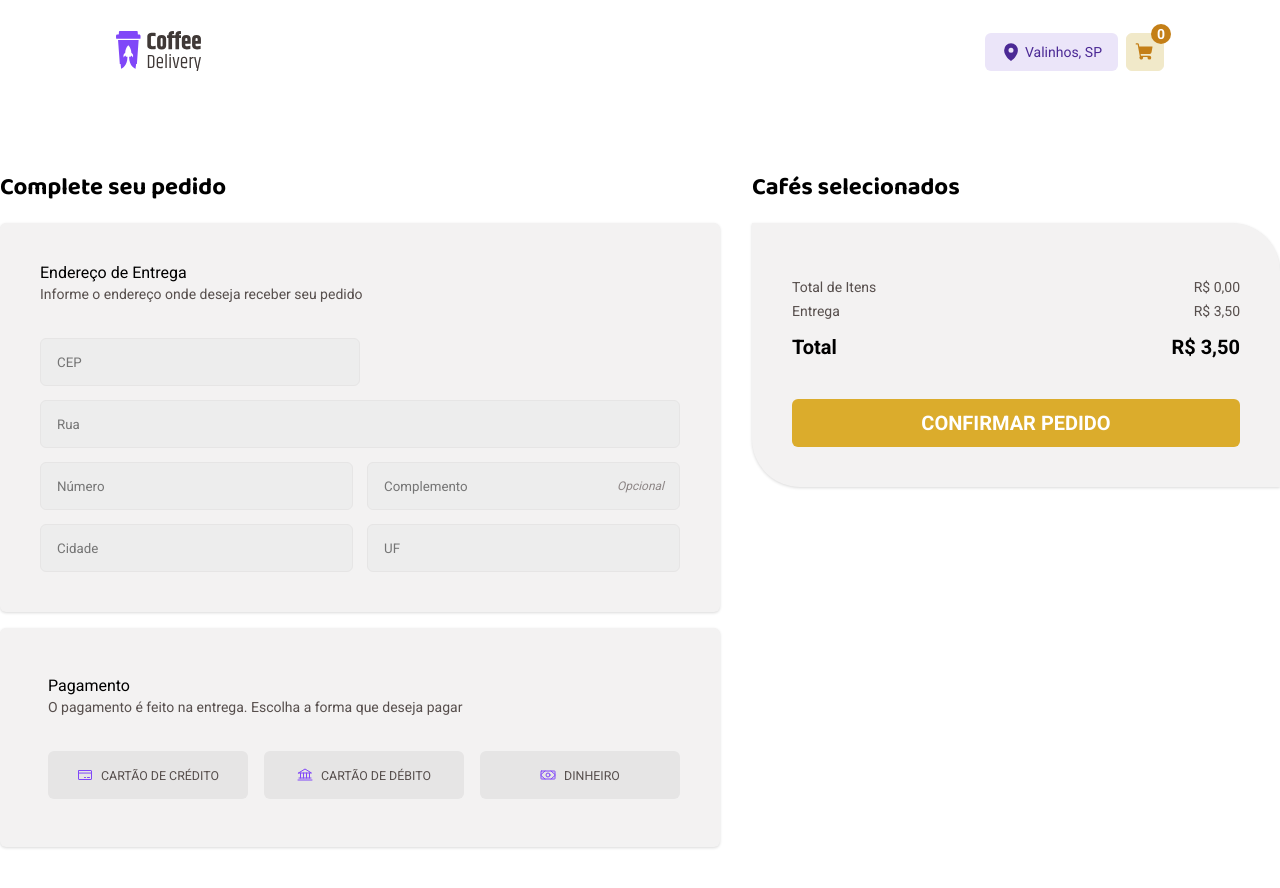
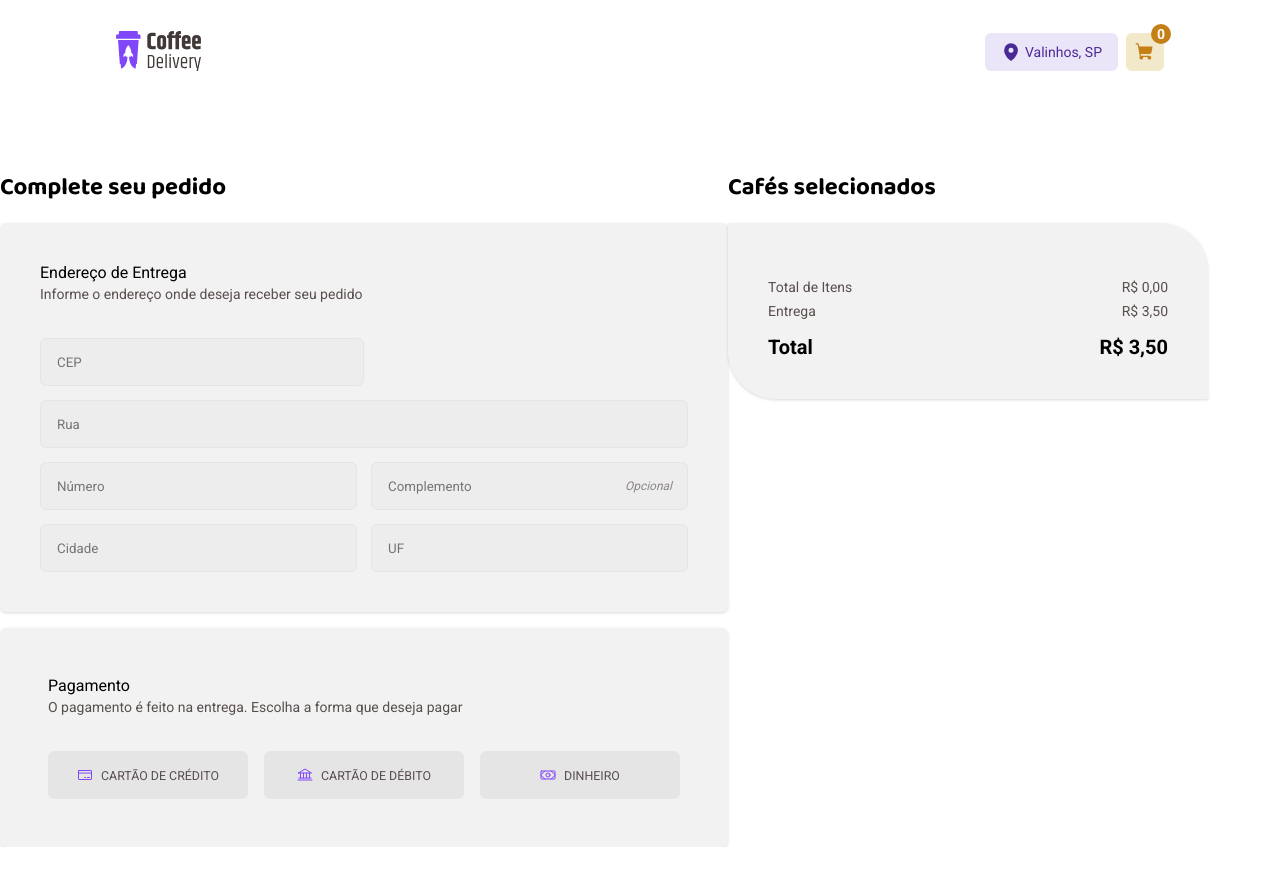
Before and after one commit to gabrielviol/coffee-delivery, a React (Vite) app in the folder coffee-delivery/: page /checkout in a window 1280 px wide. Shown: the top 888 px of the page. After the commit the page ends 847 px from the top, so only its background shows below. Built offline with nearby package versions, Linux system fonts and the light colour scheme.

Commit message:
Refatorando codigo

```diff
--- a/coffee-delivery/src/pages/Checkout/components/Address/index.tsx
+++ b/coffee-delivery/src/pages/Checkout/components/Address/index.tsx
@@ -1,36 +1,59 @@
+import { useContext, useState } from 'react';
+import { AddressInfo, useCart } from '../../../../hooks/useCart';
+import { useForm } from 'react-hook-form'
+import { formatPrice } from "../../../../util/format";
+
+import { CoffeeSummaryItem } from '../CoffeSummaryItem';
 import { Bank, CreditCard, Money } from 'phosphor-react';
-import { useContext } from 'react';
-import { useForm } from 'react-hook-form'
-import { AddressInfo, useCart } from '../../../../hooks/useCart';
 
 import {
   AddressContainer,
   AddressContent,
   AddressForm,
   AddressFormGroup,
+  Container,
+  Link,
   PaymentContainer,
-  PaymentOptions
+  PaymentOptions,
+  SummaryContainer,
+  SummaryContent,
+  SummaryTotal
 } from "./styles";
 
 export function Address() {
+  const { items } = useContext(useCart);
+
   const { register, handleSubmit, watch } = useForm()
 
   const { addAddress, address } = useContext(useCart);
 
-  function handleCreateAddress(address: any) {
-    addAddress({
-      cep: address.cep,
-      rua: address.rua,
-      numero: address.numero,
-      cidade: address.cidade,
-      complemento: address.complemento,
-      pagamento: address.pagamento,
-      uf: address.uf
-    })
+  const [upAddress, setUpAddress] = useState<AddressInfo[]>([]);
 
+
+
+  const totalItens =
+    items.reduce((sumTotal, product) => {
+      return sumTotal + product.price * product.amount
+    }, 0)
+
+  const frete = 3.5
+
+  const total = frete + totalItens
+
+  function handleChangeAddress(address: any){
+
+    const attAddress = [...upAddress, address];
+    setUpAddress(attAddress);
+    console.log(attAddress)
   }
 
-  console.log(address)
+  function handleCreateAddress(address: any) {
+    addAddress(
+      address
+    )
+      console.log(address)
+  }
+
 
   const cep = watch('cep')
   const rua = watch('rua')
@@ -40,17 +63,16 @@ export function Address() {
   const isSubmitDisabled = (!cep || !number || !rua || !city || !uf)
 
   return (
-    <>
+    <Container>
+      <div>
       <AddressContainer>
         <h1>Complete seu pedido</h1>
-
         <AddressContent>
           <div>
             <p>Endereço de Entrega</p>
             <span>Informe o endereço onde deseja receber seu pedido</span>
           </div>
-
-          <AddressForm onChange={handleSubmit(handleCreateAddress)}>
+          <AddressForm onChange={handleSubmit(handleChangeAddress)}>
             <AddressFormGroup>
               <input
                 type="text"
@@ -58,7 +80,6 @@ export function Address() {
                 {...register('cep', { valueAsNumber: true })}
                 required
               />
-
             </AddressFormGroup>
             <input
               type="text"
@@ -66,7 +87,6 @@ export function Address() {
               {...register('rua')}
               required
             />
-
             <AddressFormGroup>
               <input
                 type="text"
@@ -119,6 +139,38 @@ export function Address() {
           </button>
         </PaymentOptions>
       </PaymentContainer>
-    </>
+      </div>
+      <SummaryContainer>
+        <h1>Cafés selecionados</h1>
+
+        <SummaryContent>
+
+          <CoffeeSummaryItem />
+
+          <SummaryTotal >
+            <div>
+              <p>Total de Itens</p>
+              <span>{formatPrice(totalItens)}</span>
+            </div>
+
+            <div>
+              <p>Entrega</p>
+              <span>{formatPrice(frete)}</span>
+            </div>
+
+            <div>
+              <h2>Total</h2>
+              <h2>{formatPrice(total)}</h2>
+            </div>
+
+            <Link to="/success" aria-disabled={isSubmitDisabled} onClick={handleSubmit(handleCreateAddress)}>
+              <p>
+                Confirmar Pedido
+              </p>
+            </Link>
+          </SummaryTotal>
+        </SummaryContent>
+      </SummaryContainer>
+    </Container>
   );
 }
--- a/coffee-delivery/src/pages/Checkout/components/Address/styles.ts
+++ b/coffee-delivery/src/pages/Checkout/components/Address/styles.ts
@@ -1,5 +1,10 @@
 import styled from "styled-components";
+import { NavLink } from "react-router-dom";
 
+export const Container = styled.div`
+    display: flex;
+    position: absolute;
+`
 export const AddressContainer = styled.div`
     font-family: 'Baloo 2', cursive;
     font-size: 1rem;
@@ -115,3 +120,70 @@ export const PaymentOptions = styled.div`
     color: ${(props) => props.theme['purple']};
   }
 `
+
+export const SummaryContainer = styled.div`
+    display: flex;
+    width: 30rem;
+    flex-direction: column;
+    font-family: 'Baloo 2', cursive;
+    font-size: 1rem;
+`
+export const SummaryContent = styled.div`
+  font-family: 'Roboto', sans-serif;
+  background-color: ${(props) => props.theme['base-card']};
+  display: flex;
+  flex-direction: column;
+  margin-top: 1rem;
+  box-shadow: rgba(0, 0, 0, 0.15) 0px 1px 3px 0px;
+  padding: 2.5rem;
+  box-sizing: border-box;
+  border-top-right-radius: 3rem;
+  border-bottom-left-radius: 3rem;
+`
+
+export const SummaryTotal = styled.div`
+  margin-top: 1rem;
+  display: flex;
+  flex-direction: column;
+  gap: 0.5rem;
+  div {
+    display: flex;
+    justify-content: space-between;
+  }
+  p, span {
+    font-size: 0.875rem;
+    color: ${(props) => props.theme['base-text']};
+  }
+  h2 {
+    margin-top: 0.5rem;
+    font-size: 1.25rem;
+  }
+
+`
+
+export const Link = styled(NavLink)`
+    display: flex;
+    align-items: center;
+    justify-content: center;
+    margin-top: 2rem;
+    text-decoration: none;
+    height: 3rem;
+    border-radius: 6px;
+    background-color: ${(props) => props.theme['yellow']};
+    cursor: pointer;
+    &:hover:not(:disabled) {
+      transition: background 0.3s;
+      background-color: ${(props) => props.theme['yellow-dark']};
+    }
+    &[aria-disabled="true"] {
+      display: none;
+      cursor: not-allowed;
+   }
+
+    p {
+      font-size: 20px;
+      font-weight: 700;
+      text-transform: uppercase;
+      color: ${(props) => props.theme['white']};
+    }
+`
--- a/coffee-delivery/src/pages/Checkout/components/Summary/index.tsx
+++ /dev/null
@@ -1,67 +0,0 @@
-import { useContext } from "react";
-import { AddressInfo, useCart } from "../../../../hooks/useCart";
-
-import { formatPrice } from "../../../../util/format";
-
-import { CoffeeSummaryItem } from "../CoffeSummaryItem";
-
-import {
-  Link,
-  SummaryContainer,
-  SummaryContent,
-  SummaryTotal
-} from "./styles";
-
-
-export function Summary( address : AddressInfo) {
-
-  const { items, addAddress } = useContext(useCart);
-
-  function handleAddAddress(){
-
-  }
-
-  const totalItens =
-    items.reduce((sumTotal, product) => {
-      return sumTotal + product.price * product.amount
-    }, 0)
-
-  const frete = 3.5
-
-  const total = frete + totalItens
-
-
-  return (
-    <SummaryContainer>
-      <h1>Cafés selecionados</h1>
-
-      <SummaryContent>
-
-        <CoffeeSummaryItem />
-
-        <SummaryTotal >
-          <div>
-            <p>Total de Itens</p>
-            <span>{formatPrice(totalItens)}</span>
-          </div>
-
-          <div>
-            <p>Entrega</p>
-            <span>{formatPrice(frete)}</span>
-          </div>
-
-          <div>
-            <h2>Total</h2>
-            <h2>{formatPrice(total)}</h2>
-          </div>
-
-          <Link to="/success" aria-disabled="false" onClick={handleAddAddress}>
-            <p>
-              Confirmar Pedido
-            </p>
-          </Link>
-        </SummaryTotal>
-      </SummaryContent>
-    </SummaryContainer>
-  );
-}
--- a/coffee-delivery/src/pages/Checkout/components/Summary/styles.ts
+++ /dev/null
@@ -1,88 +0,0 @@
-import { NavLink } from "react-router-dom";
-import styled from "styled-components";
-
-export const SummaryContainer = styled.div`
-    font-family: 'Baloo 2', cursive;
-    font-size: 1rem;
-`
-export const SummaryContent = styled.div`
-  font-family: 'Roboto', sans-serif;
-  background-color: ${(props) => props.theme['base-card']};
-  display: flex;
-  flex-direction: column;
-  margin-top: 1rem;
-  box-shadow: rgba(0, 0, 0, 0.15) 0px 1px 3px 0px;
-  padding: 2.5rem;
-  box-sizing: border-box;
-  border-top-right-radius: 3rem;
-  border-bottom-left-radius: 3rem;
-`
-
-export const SummaryTotal = styled.div`
-  margin-top: 1rem;
-  display: flex;
-  flex-direction: column;
-  gap: 0.5rem;
-  div {
-    display: flex;
-    justify-content: space-between;
-  }
-  p, span {
-    font-size: 0.875rem;
-    color: ${(props) => props.theme['base-text']};
-  }
-  h2 {
-    margin-top: 0.5rem;
-    font-size: 1.25rem;
-  }
-
-`
-
-export const Link = styled(NavLink)`
-    display: flex;
-    align-items: center;
-    justify-content: center;
-    margin-top: 2rem;
-    text-decoration: none;
-    height: 3rem;
-    border-radius: 6px;
-    background-color: ${(props) => props.theme['yellow']};
-    cursor: pointer;
-    &:hover:not(:disabled) {
-      transition: background 0.3s;
-      background-color: ${(props) => props.theme['yellow-dark']};
-    }
-    &[aria-disabled="true"] {
-      display: none;
-      cursor: not-allowed;
-   }
-
-    p {
-      font-size: 20px;
-      font-weight: 700;
-      text-transform: uppercase;
-      color: ${(props) => props.theme['white']};
-    }
-`
-
-// export const Link = styled(NavLink)`
-//   border-radius: 6px;
-//   background-color: ${(props) => props.theme['yellow-light']};
-//   color: ${(props) => props.theme['yellow-dark']};
-//   font-size: 1.25rem;
-//   display: flex;
-//   align-items: center;
-//   border: none;
-//   padding: 0.5rem;
-//   border: 1px solid ${(props) => props.theme['yellow-light']};
-//   position: relative;
-//   transition: all 0.2s;
-//   &:hover:not(:disabled) {
-//     filter: brightness(1.05);
-//     cursor: pointer;
-//     border: 1px solid ${(props) => props.theme['yellow-dark']};
-//   }
-//   &:disabled  {
-//     cursor: not-allowed;
-//   }
-// `
--- a/coffee-delivery/src/pages/Checkout/index.tsx
+++ b/coffee-delivery/src/pages/Checkout/index.tsx
@@ -1,5 +1,4 @@
 import { Address } from "./components/Address";
-import { Summary } from "./components/Summary";
 
 import {
   CheckoutContainer,
@@ -15,7 +14,6 @@ export const Checkout = () => {
       </LeftContainer>
 
       <RightContainer>
-        <Summary />
       </RightContainer>
     </CheckoutContainer>
   );
```
